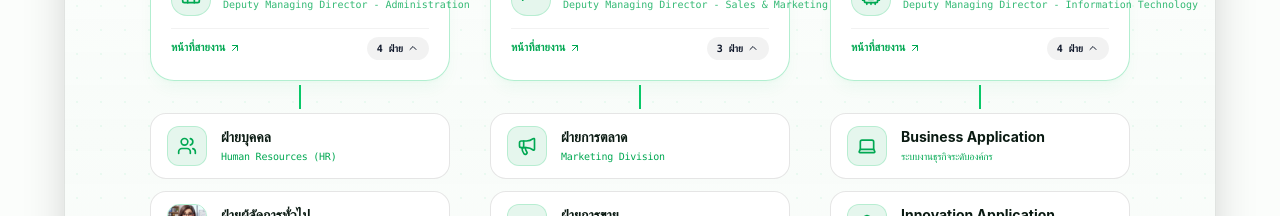
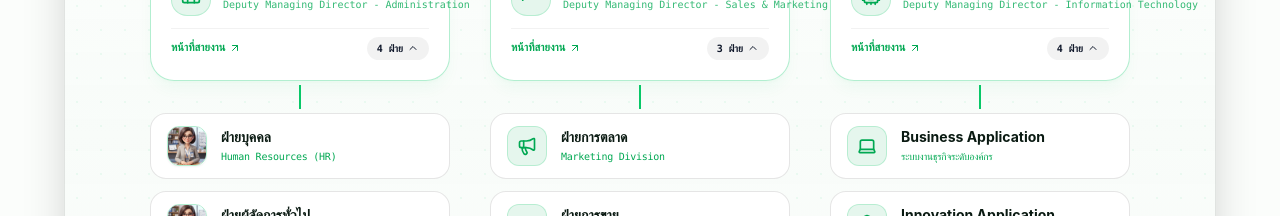
Before and after one commit to rawin2680/newigenco1, a Nuxt app in the folder frontend/: page /about/organization in a window 1280 px wide. Shown: the part 820-1036 px from the top of the page. Built offline with nearby package versions, Linux system fonts and the light colour scheme; a web font is replaced by a local one.

Commit message:
feat(org): add HR 3D avatar character

```diff
--- a/frontend/pages/about/organization.vue
+++ b/frontend/pages/about/organization.vue
@@ -98,6 +98,7 @@ const divisions = ref<DivisionNode[]>([
         name: 'ฝ่ายบุคคล',
         en: 'Human Resources (HR)',
         icon: Users,
+        image: '/images/about/hr-avatar.jpg',
         desc: 'สรรหา พัฒนา และดูแลสวัสดิการของบุคลากรในองค์กร',
         responsibilities: [
           'วางแผนอัตรากำลังและสรรหาบุคลากรด้านเทคโนโลยี',
```
Also changed, not shown: frontend/public/images/about/hr-avatar.jpg (added).
